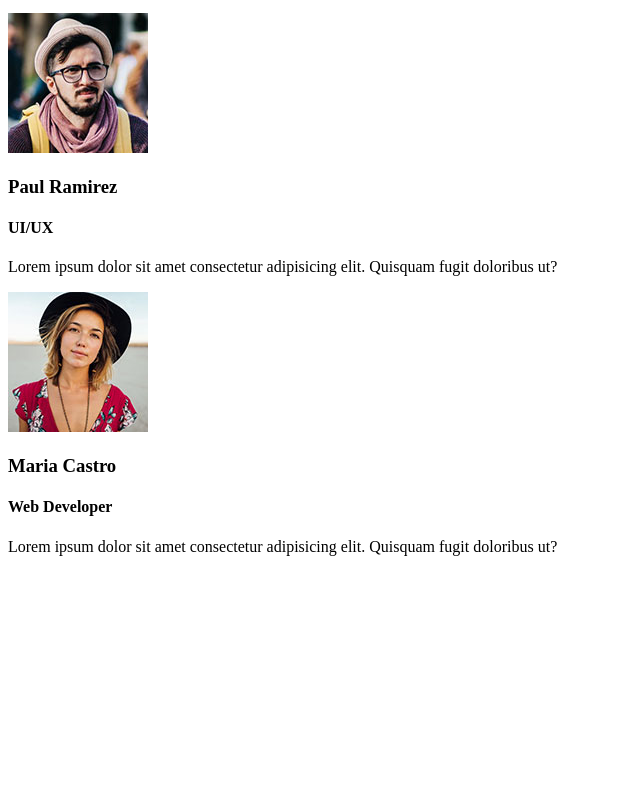
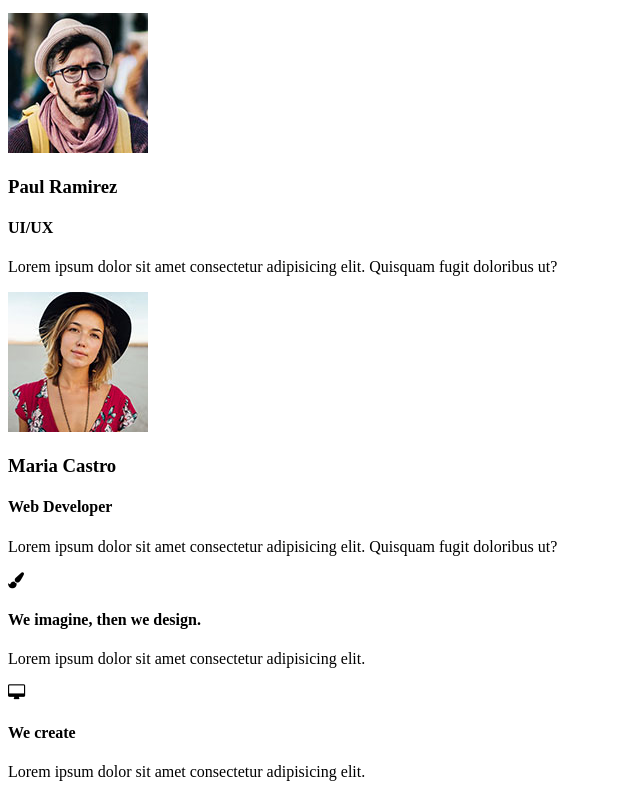
Before and after one commit to widzthedvloper/portfolioWJQ, a website: page index.html in a window 1280 px wide. Shown: the part 7886-8683 px from the top of the page, without its empty margins (0-640 px from the left). Before the commit the page ends 8458 px from the top, so only its background shows below. Drawn offline with Linux system fonts and the light colour scheme.

Commit message:
Add element for the extra info section

```diff
--- a/index.html
+++ b/index.html
@@ -167,7 +167,7 @@
         </section>
 
         <!-- team -->
-        <div class="team" id="team">
+        <section class="team" id="team">
             <div class="title">
                 <h2>Our Team</h2>
                 <p>Experts and passionate about what they do.</p>
@@ -209,7 +209,36 @@
                     </div>
                 </div>
             </div>
-        </div>
+        </section>
+
+        <!-- extra info section -->
+        <section class="extra-info">
+            <div class="container">
+                <div class="info">
+                    <div class="container-info">
+                        <div class="icon-info">
+                            <i class="fa fa-paint-brush" aria-hidden="true"></i>
+                        </div>
+                        <div class="text-info">
+                            <h4>We imagine, then we design.</h4>
+                            <p>Lorem ipsum dolor sit amet consectetur adipisicing elit.</p>
+                        </div>
+                    </div>
+                    <div class="container-info">
+                        <div class="icon-info">
+                            <i class="fa fa-desktop" aria-hidden="true"></i>
+                        </div>
+                        <div class="text-info">
+                            <h4>We create</h4>
+                            <p>Lorem ipsum dolor sit amet consectetur adipisicing elit.</p>
+                        </div>
+                    </div>
+                </div>
+                <div class="photo">
+
+                </div>
+            </div>
+        </section>
     </main>
 </body>
 </html>
```
